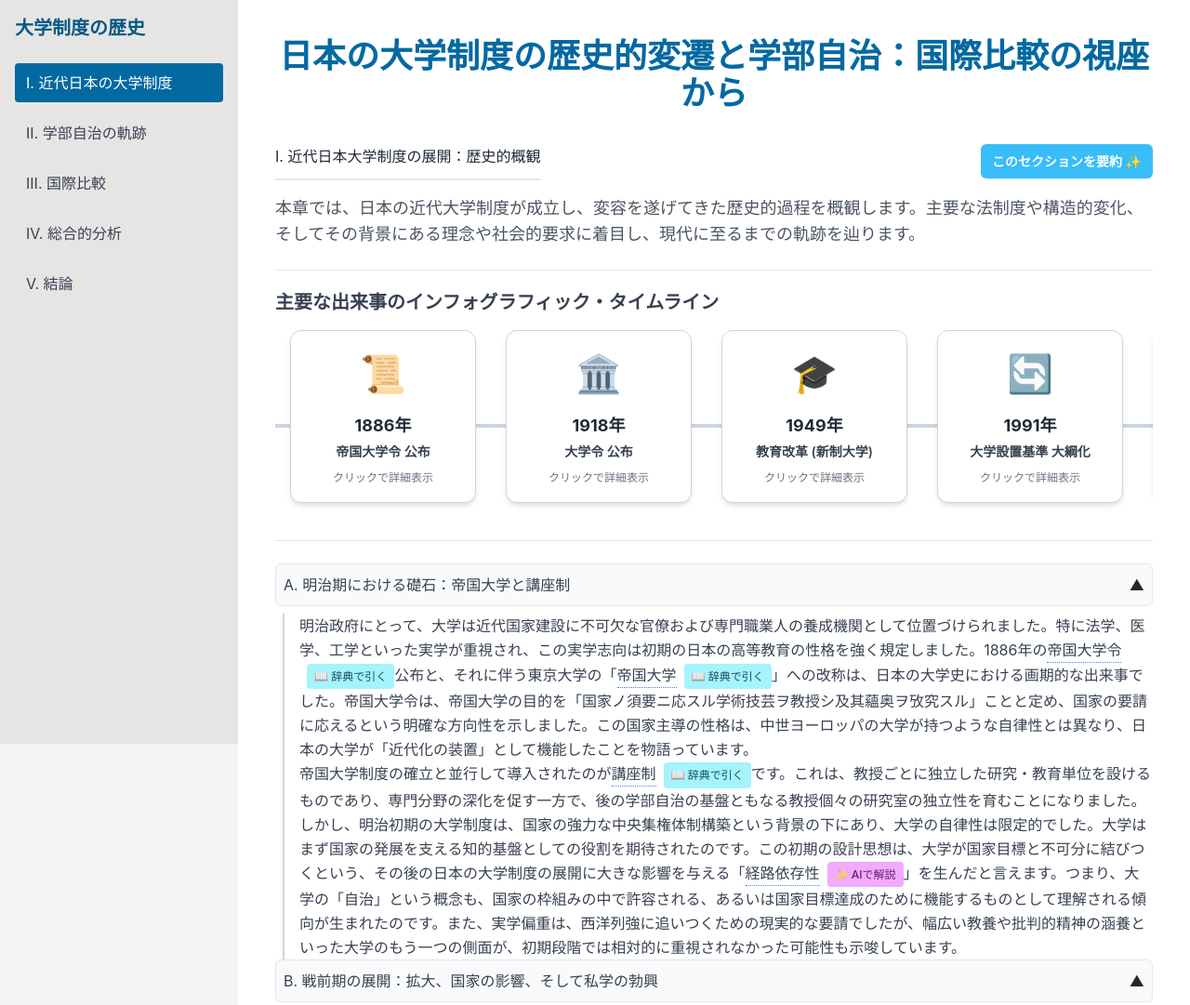
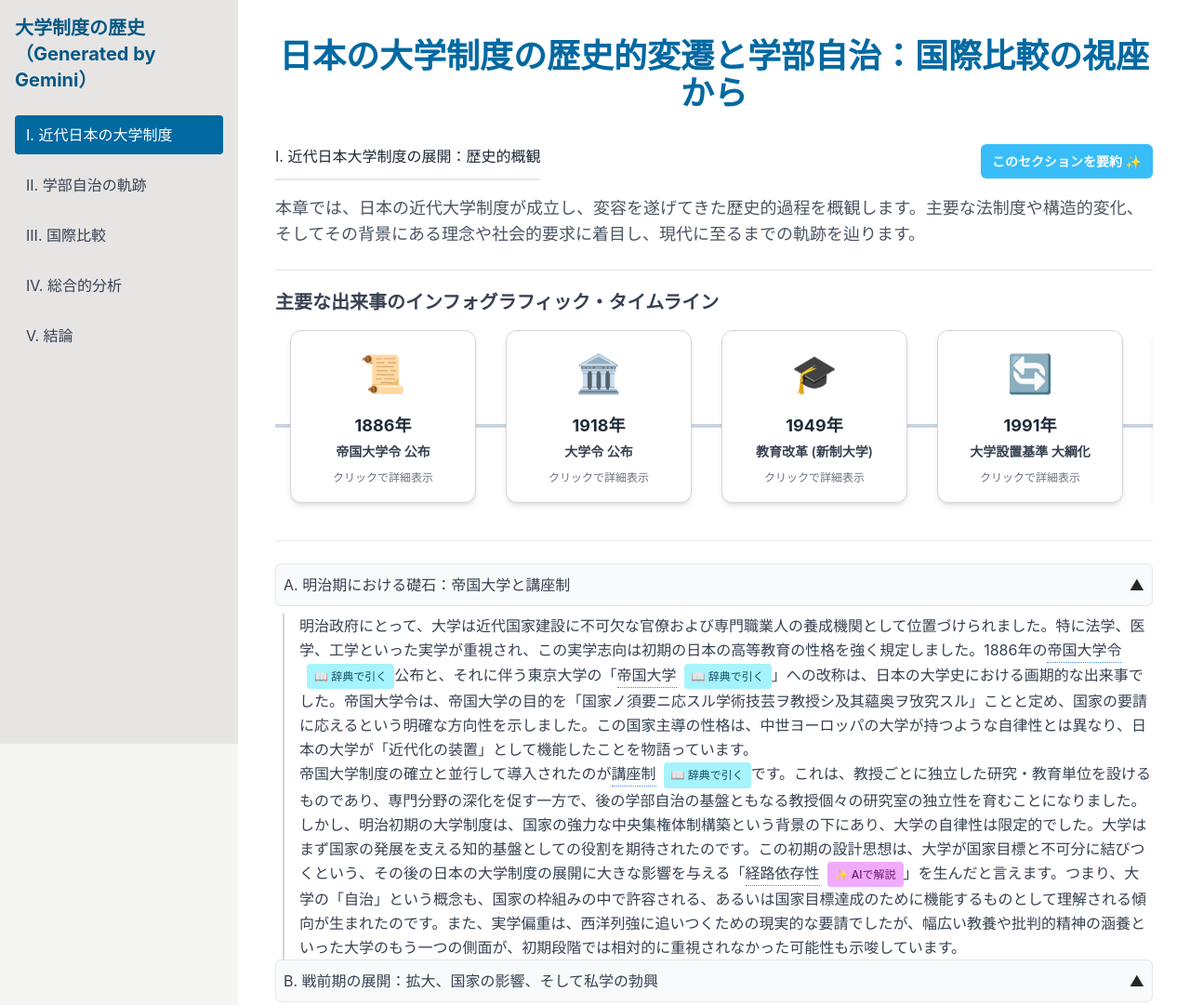
Before and after one commit to tak-tera/gemini_genalated, a plain HTML site: page spa/日本の大学制度史.html in a window 1280 px wide. Shown: the top 1081 px of the page at 93% size. Drawn offline with nearby package versions, Linux system fonts and the light colour scheme.

Commit message:
Update 日本の大学制度史.html

```diff
--- a/spa/日本の大学制度史.html
+++ b/spa/日本の大学制度史.html
@@ -238,7 +238,7 @@
 <body class="bg-stone-100 text-neutral-800">
     <div class="flex flex-col md:flex-row min-h-screen">
         <aside class="w-full md:w-64 bg-stone-200 p-4 md:sticky md:top-0 md:h-screen overflow-y-auto">
-            <h1 class="text-xl font-bold mb-6 text-sky-800">大学制度の歴史</h1>
+            <h1 class="text-xl font-bold mb-6 text-sky-800">大学制度の歴史（Generated by Gemini）</h1>
             <nav>
                 <ul>
                     <li><a href="#section1" class="nav-link block py-2 px-3 rounded hover:bg-sky-600 hover:text-white transition-colors">I. 近代日本の大学制度</a></li>
```
